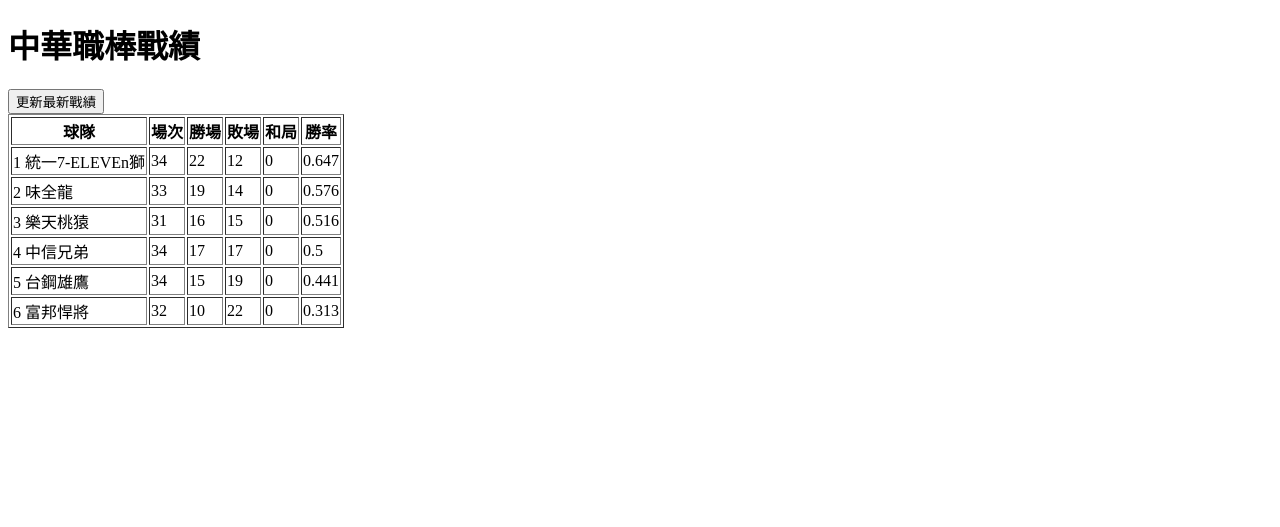
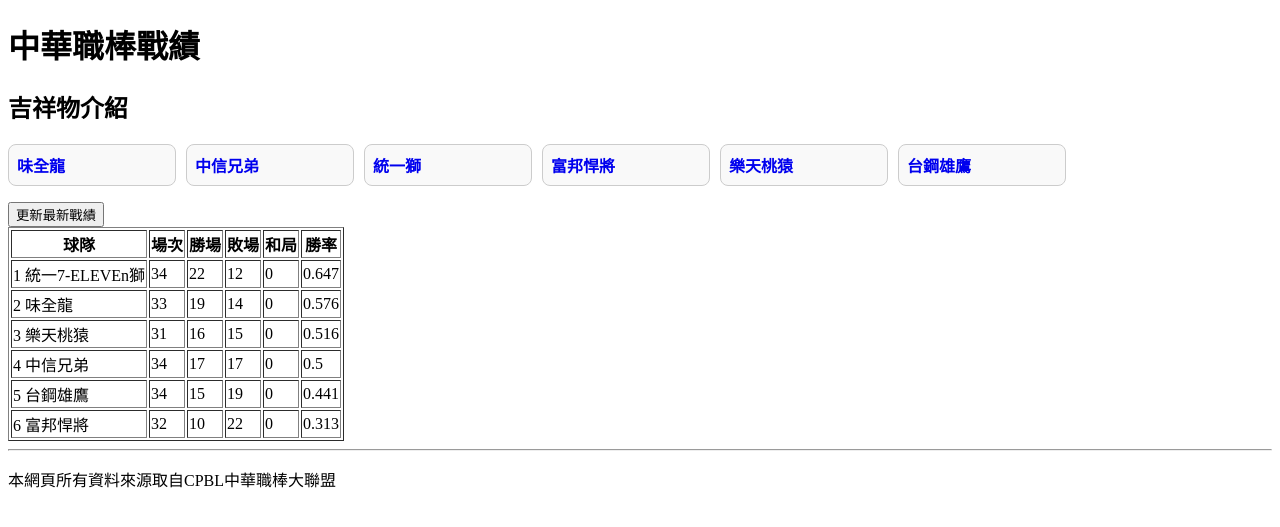
Before and after one commit to zcw1209/Bannong-s-small-works, a Flask app: page / in a window 1280 px wide. Shown: the top 527 px of the page. Run offline with Flask 3, Linux system fonts and the light colour scheme; data comes from the database, SQL or seed files in the repository.

Commit message:
5月19日 下午5:08 完成吉祥物info和detail頁面

```diff
--- a/app.py
+++ b/app.py
@@ -6,8 +6,29 @@ from selenium.webdriver.support.ui import WebDriverWait
 from selenium.webdriver.support import expected_conditions as EC
 import chromedriver_autoinstaller
 from bs4 import BeautifulSoup
+#限制更新頻率
+import os
+from datetime import datetime, timedelta
 
 app = Flask(__name__)
+
+LAST_UPDATE_FILE = "last_update_time.txt"
+UPDATE_INTERVAL = timedelta(minutes=10)
+
+def is_update_allowed():
+    if not os.path.exists(LAST_UPDATE_FILE):
+        return True
+    with open(LAST_UPDATE_FILE, "r") as f:
+        last_time_str = f.read().strip()
+    try:
+        last_time = datetime.fromisoformat(last_time_str)
+    except:
+        return True
+    return datetime.now() - last_time > UPDATE_INTERVAL
+
+def update_last_update_time():
+    with open(LAST_UPDATE_FILE, "w") as f:
+        f.write(datetime.now().isoformat())
 
 def fetch_cpbl_data():
     chromedriver_autoinstaller.install()
@@ -81,6 +102,46 @@ def fetch_cpbl_data():
     conn.commit()
     conn.close()
 
+# 吉祥物資料（假設手動先寫好）
+mascots = [
+{"team": "味全龍", "mascots": ["威弟", "猛哥", "芮美"], "link": "/mascot/dragons"},
+{"team": "中信兄弟", "mascots": ["小翔", "艾比"], "link": "/mascot/brothers"},
+{"team": "統一獅", "mascots": ["萊恩", "盈盈"], "link": "/mascot/lions"},
+{"team": "富邦悍將", "mascots": ["Frankie", "Bonnie"], "link": "/mascot/guardians"},
+{"team": "樂天桃猿", "mascots": ["猿氣小子", "大聖", "Rocky"], "link": "/mascot/monkeys"},
+{"team": "台鋼雄鷹", "mascots": ["Tako", "Takamei"], "link": "/mascot/eagles"}
+]
+
+# 吉祥物詳細介紹資料（可以依需要繼續增加）
+mascot_details = {
+    "Frankie": {
+        "team": "富邦悍將",
+        "description": "Frankie 是富邦悍將的主吉祥物，充滿活力與戰鬥精神。"
+    },
+    "Bonnie": {
+        "team": "富邦悍將",
+        "description": "Bonnie 是富邦悍將的啦啦隊吉祥物，個性甜美。"
+    },
+    "猿氣小子": {
+        "team": "樂天桃猿",
+        "description": "猿氣小子是樂天桃猿的靈魂代表，總是充滿熱情與歡笑。"
+    },
+    "大聖": {
+        "team": "樂天桃猿",
+        "description": "大聖是樂天桃猿的戰神代表，英勇無畏。"
+    },
+    "Rocky": {
+        "team": "樂天桃猿",
+        "description": "Rocky 是樂天的搖滾猴，充滿節奏感和舞台魅力。"
+    },
+    "威弟": {
+        "team": "味全龍",
+        "description": "威弟是味全龍的年輕戰士，總是精神奕奕。"
+    },
+    # 你可以繼續補上其他吉祥物...
+}
+
+
 @app.route("/")
 def index():
     conn = sqlite3.connect("cpbl_records.db")
@@ -88,12 +149,37 @@ def index():
     cursor.execute("SELECT team, games, wins, losses, draws, win_rate FROM cpbl_teams")
     teams = cursor.fetchall()
     conn.close()
-    return render_template("index.html", teams=teams)
+
+    return render_template("index.html", teams=teams,mascots=mascots)
 
 @app.route("/update")
 def update():
+    if not is_update_allowed():
+        return "更新太頻繁，請稍後再試。", 429
     fetch_cpbl_data()
-    return redirect(url_for("index"))  # 更新完資料後重新導回首頁
+    update_last_update_time()
+    return redirect(url_for("index"))
+
+
+# 建立網址簡寫對應
+mascot_map = {m["link"].split("/")[-1]: m for m in mascots}
+
+@app.route("/mascot/<team>")
+def mascot_detail(team):
+    if team in mascot_map:
+        mascot = mascot_map[team]
+        return render_template("mascot_detail.html", mascot=mascot)
+    return "找不到這支球隊", 404
+
+
+@app.route("/mascot/<team>/<mascot_name>")
+def mascot_info(team, mascot_name):
+    mascot = mascot_details.get(mascot_name)
+    if not mascot:
+        return "找不到吉祥物", 404
+    return render_template("mascot_info.html", team=mascot["team"], mascot_name=mascot_name, description=mascot["description"])
+
+
 
 if __name__ == "__main__":
     app.run(debug=True)
--- a/templates/index.html
+++ b/templates/index.html
@@ -1,17 +1,82 @@
 <!DOCTYPE html>
-<html lang="en">
+<html lang="zh-Hant">
 
 <head>
     <meta charset="UTF-8">
     <meta name="viewport" content="width=device-width, initial-scale=1.0">
     <title>中華職棒戰績</title>
+    <style>
+        .mascot-list {
+            display: flex;
+            flex-direction: row;
+            /* 水平排列 */
+            flex-wrap: nowrap;
+            /* 不允許換行 */
+            list-style: none;
+            padding: 0;
+            overflow-x: auto;
+            /* 超出時橫向滾動 */
+            gap: 10px;
+            /* 隊伍間距 */
+        }
+
+        .mascot-list>li {
+            flex: 0 0 auto;
+            /* 固定寬度，不收縮 */
+            min-width: 150px;
+            /* 更小的寬度以避免換行 */
+            border: 1px solid #ccc;
+            border-radius: 8px;
+            padding: 8px;
+            position: relative;
+            background-color: #f9f9f9;
+        }
+
+        /* 隱藏吉祥物清單 */
+        .mascot-list ul {
+            display: none;
+            list-style: none;
+            padding-left: 0;
+            margin-top: 8px;
+        }
+
+        /* 滑鼠懸停時顯示吉祥物 */
+        .mascot-list>li:hover ul {
+            display: block;
+        }
+
+        .mascot-list a {
+            font-weight: bold;
+            text-decoration: none;
+        }
+
+        .mascot-list ul li {
+            padding: 2px 0;
+        }
+    </style>
 </head>
 
 <body>
     <h1>中華職棒戰績</h1>
+    <h2>吉祥物介紹</h2>
+
+    <ul class="mascot-list">
+        {% for team in mascots %}
+        <li>
+            <a href="{{ team.link }}">{{ team.team }}</a>
+            <ul>
+                {% for m in team.mascots %}
+                <li>{{ m }}</li>
+                {% endfor %}
+            </ul>
+        </li>
+        {% endfor %}
+    </ul>
+
     <form action="/update" method="get">
         <button type="submit">更新最新戰績</button>
     </form>
+
     <table border="1">
         <tr>
             <th>球隊</th>
@@ -32,6 +97,8 @@
         </tr>
         {% endfor %}
     </table>
+    <hr>
+    <p>本網頁所有資料來源取自CPBL中華職棒大聯盟</p>
 </body>
 
 </html>
```
Also changed, not shown: templates/mascot_detail.html (added, +21 -0 lines), templates/mascot_info.html (added, +20 -0 lines).
